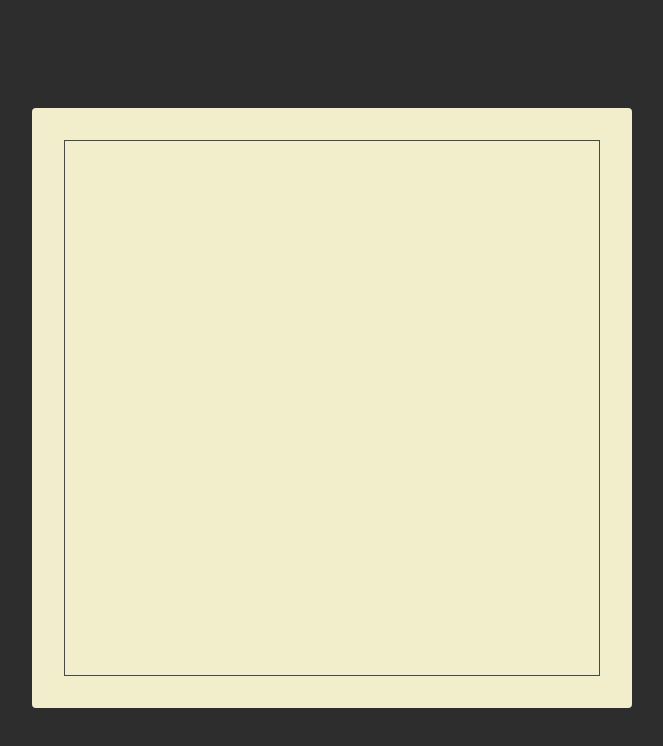
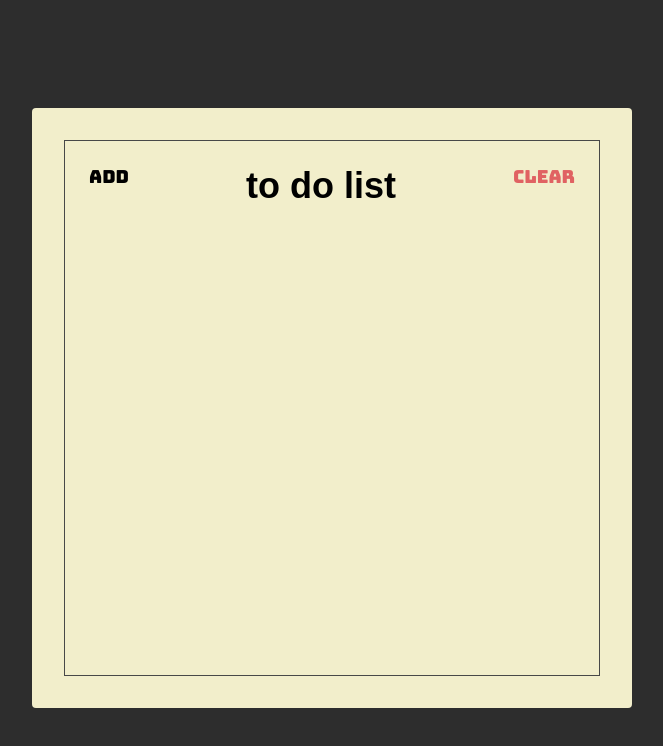
Before and after one commit to RobbyHernowo/belajar-react, a website: page index.html in a window 1280 px wide. Shown: the whole page, without its empty margins (308-971 px from the left). Drawn offline with Linux system fonts and the light colour scheme; a web font is replaced by a local one.

Commit message:
Buat Header Section

```diff
--- a/index.html
+++ b/index.html
@@ -13,7 +13,13 @@
   </head>
   <body>
     <div class="container">
-      <div class="frame"></div>
+      <div class="frame">
+        <div class="header">
+          <button class="header-btn">Add</button>
+          <h1 class="header-title">To do List</h1>
+          <button class="header-btn main-red-color">Clear</button>
+        </div>
+      </div>
     </div>
   </body>
 </html>
--- a/style.css
+++ b/style.css
@@ -1,5 +1,13 @@
 * {
   box-sizing: border-box;
+}
+
+:root {
+  --main-red-color: #e06262;
+}
+
+.main-red-color {
+  color: var(--main-red-color);
 }
 
 html {
@@ -35,4 +43,32 @@ body. html {
 .frame {
   border: 1px solid #484848;
   height: 100%;
+
+  display: flex;
+  flex-direction: column;
 }
+
+.header {
+  display: flex;
+  align-items: flex-start;
+}
+
+.header-title {
+  flex: 1;
+  text-align: center;
+
+  font-size: 3.6rem;
+  font-family: "Homenaje", sans-serif;
+  text-transform: lowercase;
+}
+
+.header-btn {
+  font-size: 1.8rem;
+  font-family: "Bungee", sans-serif;
+
+  padding: 24px;
+
+  background: unset;
+  border: unset;
+  outline: unset;
+}
```
